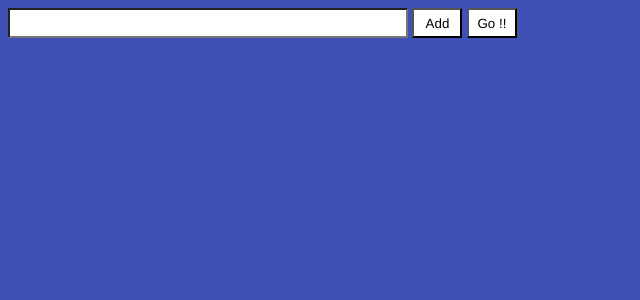
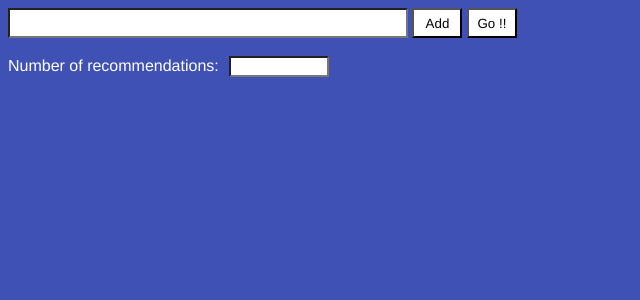
Before and after one commit to Rishabhmishra328/anime_recommender_knn, a Flask app: template templates/index.html in a window 1280 px wide. Shown: the top 300 px of the page, without its empty margins (0-640 px from the left). Run offline with Flask 2, Linux system fonts and the light colour scheme; the template is opened without the code that fills it: most values are stand-ins (such as "Sample title", 1, 10 or a date in 2020).

Commit message:
wrapping up

```diff
--- a/app.py
+++ b/app.py
@@ -18,6 +18,7 @@ def index():
 
         selectedList = request.form["list"].split(",")
         selectedListStrength = request.form["strength"].split(",")
+        num = request.form['num']
         ids = []
         strength = []
         for item in selectedList:
@@ -27,7 +28,7 @@ def index():
             strength.append(float(item) / 100)
 
         print strength, ids
-        recom = ds.get_recom(ids = ids, strength = strength)
+        recom = ds.get_recom(suggestions = num, ids = ids, strength = strength)
         print recom
         return jsonify({'recom': recom})
     animeList = ds.get_data()[0][:, 1]
--- a/data_services.py
+++ b/data_services.py
@@ -21,8 +21,11 @@ def get_recom(suggestions = 10, ids = [20], strength = [1.0]):
   val = [0.0] * len(get_value(ids[0]))
   for index in range(len(ids)):
     val = val + (get_value(ids[index]) * strength[index])
-    print val
+
   val = val / len(ids)
+
+  print suggestions
+  suggestions = int(suggestions)
 
   recom = [[0, 100]] * suggestions
   for index in range(len(data)):
--- a/static/css/main.css
+++ b/static/css/main.css
@@ -73,3 +73,11 @@ div.recomAnimeListContainer{
     right: 0;
     max-width: 600px;
 }
+span.spanfield{
+    color: #ffffff;
+}
+input.numrecom{
+    width: 100;
+    background-color: #ffffff;
+    margin-left: 10px;
+}
--- a/static/js/main.js
+++ b/static/js/main.js
@@ -77,12 +77,16 @@ function submit_selection() {
              var name_view = document.createElement('div');
              name_view.setAttribute('class', 'selectedAnimeName');
 
+             var score_view = document.createElement('div');
+             score_view.setAttribute('class', 'selectedAnimeName');
+
              if(i % 4 == 3){
                 name_view.innerText = recom[i-2];
+                score_view.innerText = 'Score:' + recom[i-1];
                 img_view.setAttribute('src', recom[i]);
                 containerDIV.appendChild(name_view);
                 containerDIV.appendChild(img_view);
-                console.log(containerDIV);
+                containerDIV.appendChild(score_view);
                 selectAnimeDIV.appendChild(containerDIV);
             }
         }
@@ -102,9 +106,10 @@ function submit_selection() {
             animeStrength.push(selectedAnime[i].children[2].value);
         }
     }
-    console.log(animeList)
-    console.log(animeStrength)
+
+    var numrecom = document.getElementById('numrecom').value;
+
     req.open('POST', '/', true);
     req.setRequestHeader('content-type', 'application/x-www-form-urlencoded;charset=UTF-8');
-    req.send("animename=" + document.getElementById('animeinput').value + "&" + "from=" + "go" + "&" + "list=" + animeList + "&" + "strength=" + animeStrength);
+    req.send("animename=" + document.getElementById('animeinput').value + "&" + "from=" + "go" + "&" + "list=" + animeList + "&" + "strength=" + animeStrength + "&" + "num=" + numrecom);
 }
--- a/templates/index.html
+++ b/templates/index.html
@@ -15,12 +15,12 @@
                 </datalist>
                 <input type="button" value="Add" class=btn onclick="add_anime()">
                 <input type="button" value="Go !!" class=btn onclick="submit_selection()">
-            <br>
+                <br><br><span class=spanfield>Number of recommendations:</span><input type="number" class=numrecom id=numrecom>
                 <div id="selectedAnimeListContainer" class=selectedAnimeListContainer></div>
             </form>
         </div>
-    <div>Recommendation : </div>
-    <div id="recomAnimeListContainer" class=recomAnimeListContainer></div>
+        <div id="recomAnimeListContainer" class=recomAnimeListContainer>
+        </div>
     </div>
 
 </body>
```
Also changed, not shown: 1 other file. Lines whose indentation alone changed are shown as unchanged.
